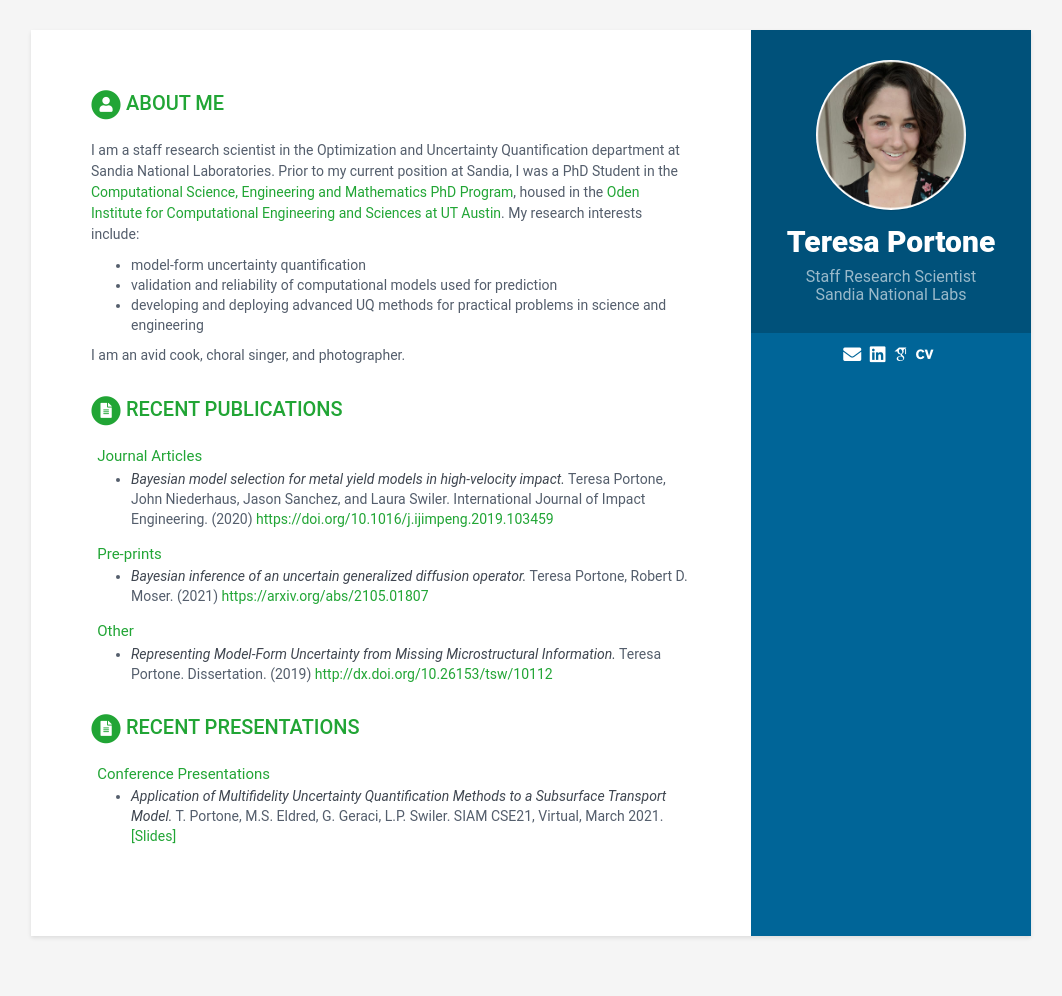
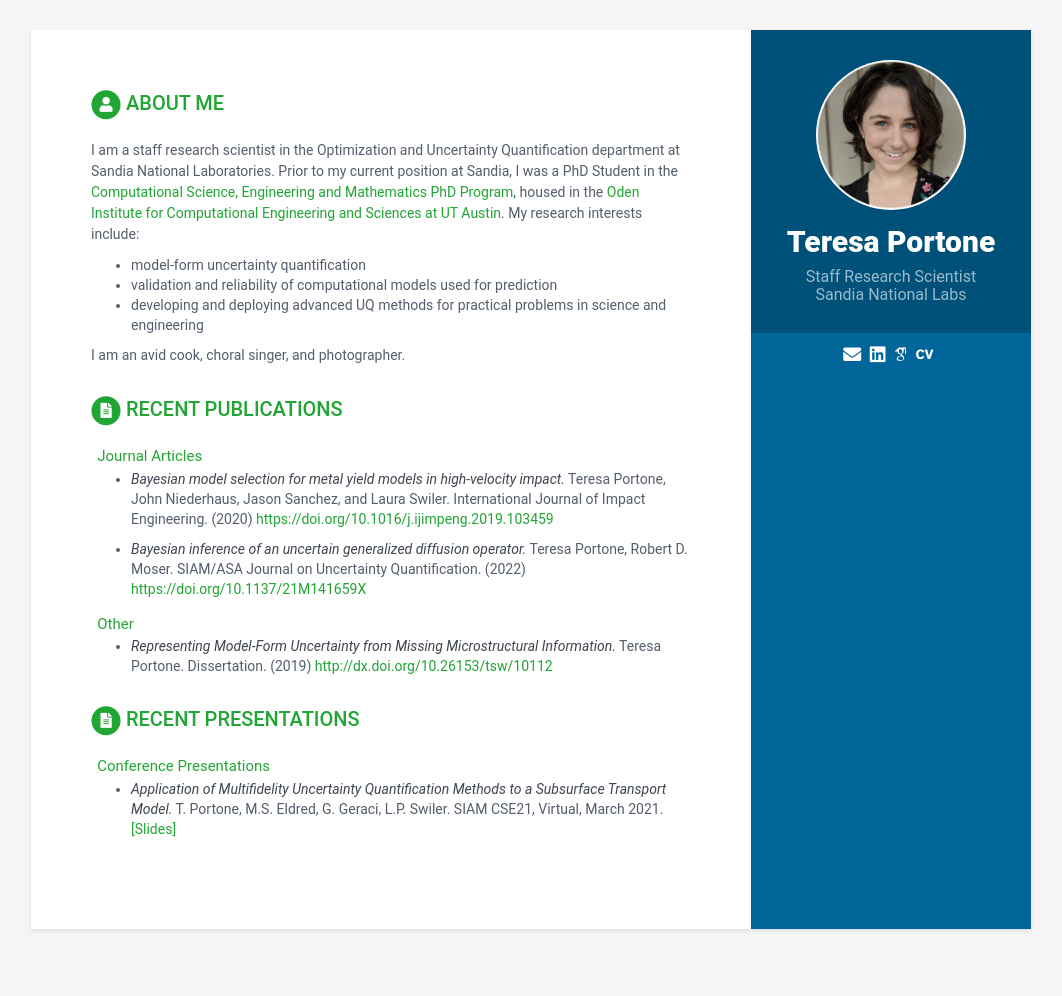
Before and after one commit to teresaportone/teresaportone.github.io, a Jekyll site: the page built from index.html, in a window 1280 px wide. Shown: the whole page, without its empty margins (109-1171 px from the left). Built offline with Jekyll 4.4.1, drawn with Linux system fonts in a browser that asks for light colours; some web fonts are replaced.

Commit message:
Updated publication section on home page and CV.

```diff
--- a/_data/data.yml
+++ b/_data/data.yml
@@ -33,11 +33,16 @@ publications:
     journal: International Journal of Impact Engineering
     year: 2020
     link: "https://doi.org/10.1016/j.ijimpeng.2019.103459"
-  preprints:
   - title: Bayesian inference of an uncertain generalized diffusion operator
     authors: Teresa Portone, Robert D. Moser
-    year: 2021
-    link: "https://arxiv.org/abs/2105.01807"
+    journal: SIAM/ASA Journal on Uncertainty Quantification
+    year: 2022
+    link: "https://doi.org/10.1137/21M141659X"
+    #preprints:
+    #- title: Bayesian inference of an uncertain generalized diffusion operator
+    #  authors: Teresa Portone, Robert D. Moser
+    #  year: 2021
+    #  link: "https://arxiv.org/abs/2105.01807"
   other:
   - title: Representing Model-Form Uncertainty from Missing Microstructural Information
     authors: Teresa Portone
```
Also changed, not shown: 2 other files.
